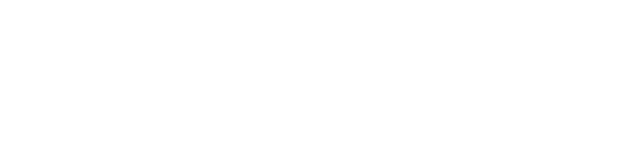
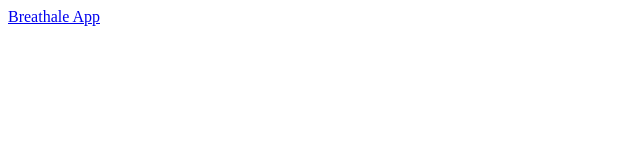
Before and after one commit to KamilSkrzynski/KamilSkrzynski.github.io, a plain HTML site: page index.html in a window 1280 px wide. Shown: the whole page, without its empty margins (0-640 px from the left). Drawn offline with Linux system fonts and the light colour scheme.

Commit message:
Update index.html

```diff
--- a/index.html
+++ b/index.html
@@ -3,6 +3,6 @@
 <title>Kamil Skrzynski</title>
 </head>
 <body>
-<a href="/breathale.html"></a>
+<a href="/breathale.html">Breathale App</a>
 </body>
 </html>
```
